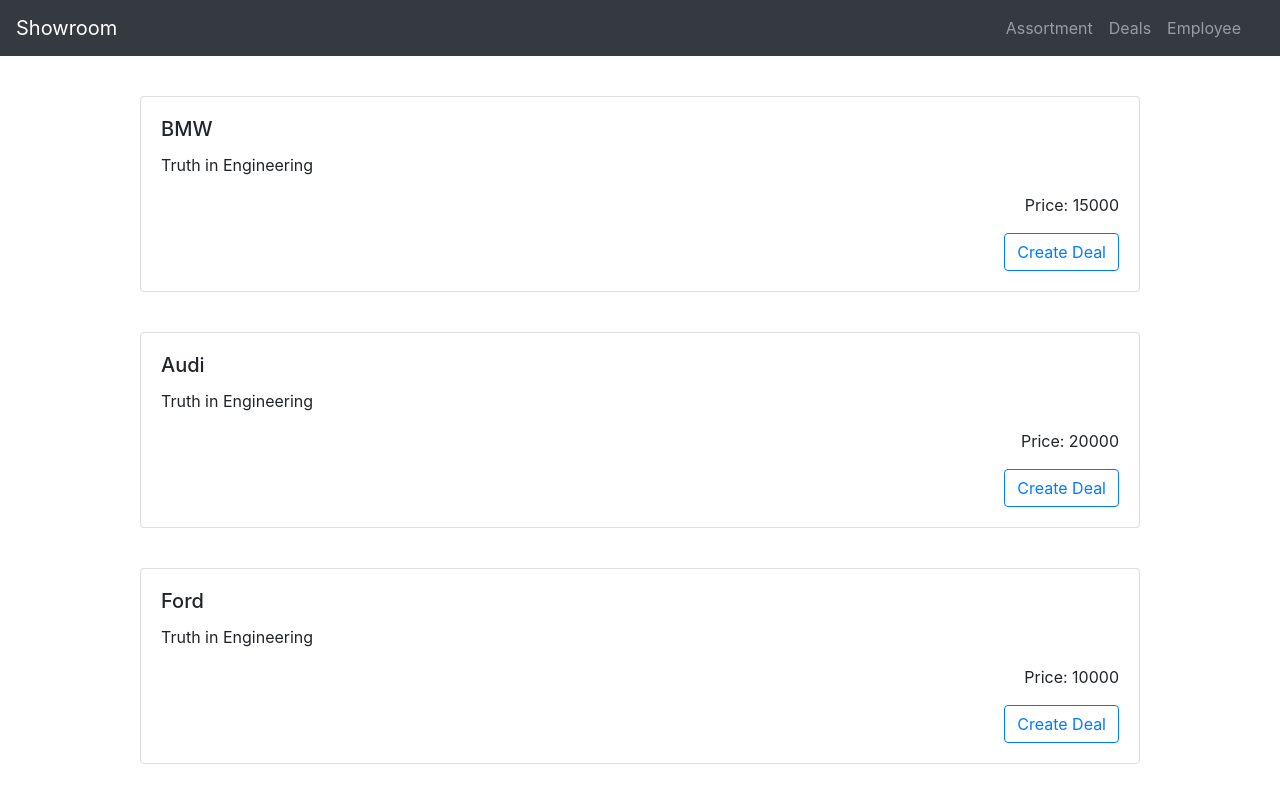
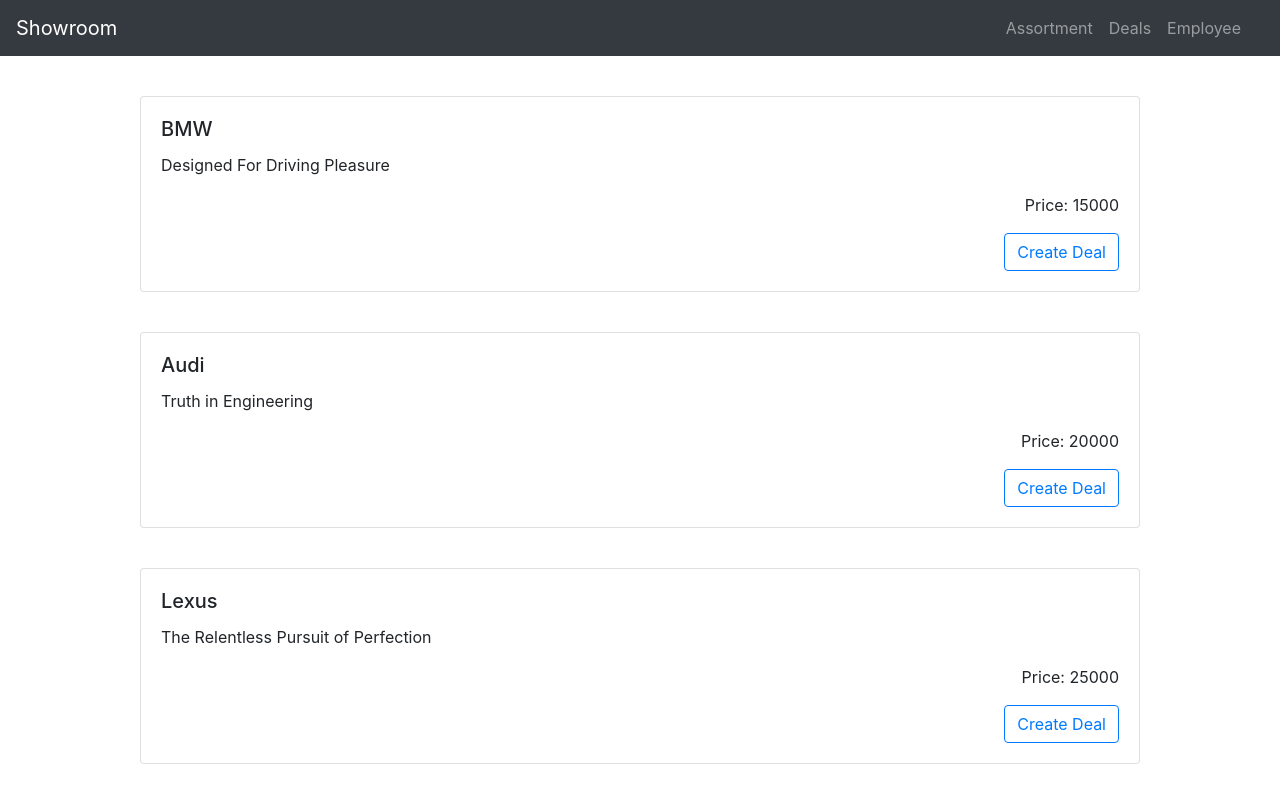
Before and after one commit to denyskom/React-ShowroomJS, a React (Create React App) app: page / in a window 1280 px wide. Shown: the top 800 px of the page. Built offline with nearby package versions, Linux system fonts and the light colour scheme; data requests are answered from the project's data file.

Commit message:
add db read for assortment

```diff
--- a/src/Forms/EmployeeForm.js
+++ b/src/Forms/EmployeeForm.js
@@ -3,6 +3,7 @@
 import '../../node_modules/bootstrap/dist/css/bootstrap.min.css';
 import './EmployeeForm.css';
 import axios from "axios";
+
 const salaryTypeURL = "http://localhost:3004/salary_type";
 const employeeURL = "http://localhost:3004/employees";
 const defaultEmployeeID = 0;
--- a/src/Person/Person.js
+++ b/src/Person/Person.js
@@ -1,6 +1,5 @@
 import React from 'react';
 import '../../node_modules/bootstrap/dist/css/bootstrap.min.css'
-import {Link, Redirect} from 'react-router-dom'
 
 const person = (props) => {
     return (
--- a/src/Person/PersonList.js
+++ b/src/Person/PersonList.js
@@ -3,6 +3,7 @@
 import Person from './Person';
 import {Link} from 'react-router-dom'
 import axios from "axios"
+
 const employeeURL = " http://localhost:3004/employees";
 
 class PersonList extends Component {
--- a/src/Product/Products.js
+++ b/src/Product/Products.js
@@ -1,27 +1,39 @@
 import React, { Component } from 'react';
 import '../../node_modules/bootstrap/dist/css/bootstrap.min.css'
 import ProductCard from './ProductCard';
+import axios from "axios";
+
+const assortmentURL = " http://localhost:3004/assortment";
 
 class Products extends Component {
     state = {
-        products: [
-            { id: 1, brand: "BMW", description: "Truth in Engineering", price: 15000},
-            { id: 2, brand: "Audi", description: "Truth in Engineering", price: 20000},
-            { id: 3, brand: "Ford", description: "Truth in Engineering", price: 10000}
-        ]
+        products: [],
+        isLoaded:false
+    };
+
+    componentDidMount() {
+        axios.get(assortmentURL).then(response => this.setState({products: response.data, isLoaded:true}))
     }
+
+    renderProducts = () => {
+        return (
+            <div>
+                {this.state.products.map(productCard => {
+                    return <ProductCard key={productCard.id}
+                                        product={productCard}/>
+                })}
+
+            </div>
+    );
+    };
 
     render() {
 
-       let products = (
-           <div>
-               {this.state.products.map(productCard => {
-                   return <ProductCard key={productCard.id}
-                       product={productCard}/>
-               })}
+        if(!this.state.isLoaded) {
+            return (<h3>Loading...</h3>);
+        }
 
-           </div>
-       );
+       let products = this.renderProducts();
         return (
             <div className="container">
                 <div className="deal-card card border-0">
```
